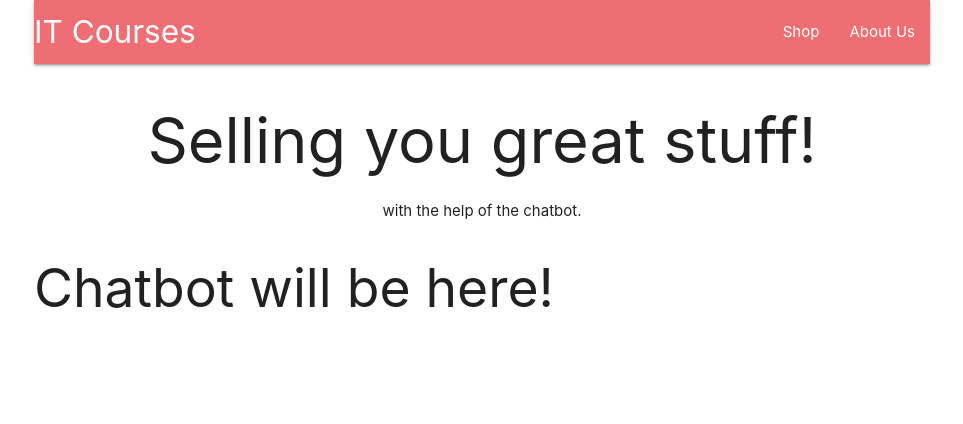
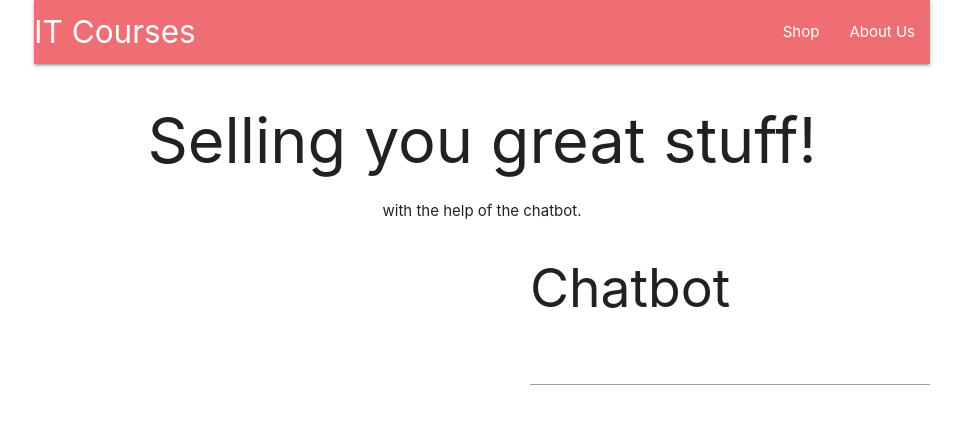
Before and after one commit to mrkmcode/webpage-chatbot, a React (Create React App) app in the folder client/: page / in a window 1280 px wide. Shown: the top 424 px of the page, without its empty margins (158-1121 px from the left). Built offline with nearby package versions, Linux system fonts and the light colour scheme.

Commit message:
changed Chatbot component into a class component

```diff
--- a/client/src/components/chatbot/Chatbot.js
+++ b/client/src/components/chatbot/Chatbot.js
@@ -1,9 +1,24 @@
-import React from 'react';
+import React, { Component } from 'react';
 
-const Chatbot = () => {
-    return (
-        <h2>Chatbot will be here!</h2>
-    )
+class Chatbot extends Component {
+    constructor(props) {
+        super(props);
+
+        this.state = {
+            messages : []
+        }
+    }
+
+    render() {
+        return (
+            <div style={{height: 400, width: 400, float: 'right'}}>
+                <div id="chatbot" style={{height:'100%', width: '100%', overflow:'auto'}}>
+                    <h2>Chatbot</h2>
+                    <input type="text"></input>
+                </div>
+            </div>
+        )
+    }
 }
 
 export default Chatbot;
```
